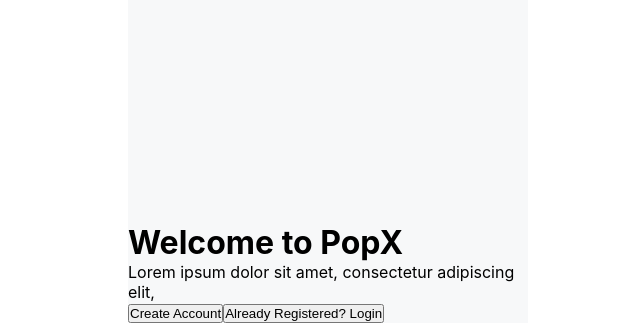
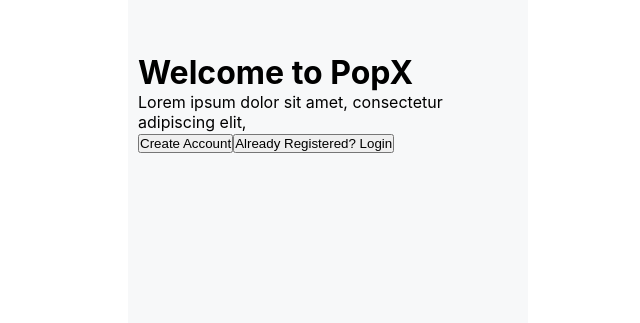
Before and after one commit to Prem324/Educase-Design, a React (Create React App) app: page / in a window 1280 px wide. Shown: the part 577-900 px from the top of the page, without its empty margins (312-952 px from the left). Built offline with nearby package versions, Linux system fonts and the light colour scheme.

Commit message:
Develop-Layout

```diff
--- a/src/App.css
+++ b/src/App.css
@@ -15,10 +15,6 @@
   width: 400px; /* Standard mobile width */
   height: 900px; /* Standard mobile height */
   background: #f7f8f9;
-  display: flex;
-  flex-direction: column;
-  justify-content: flex-end;
-  align-items: flex-end;
 }
 
 @media (max-width: 400px) {
--- a/src/components/LandingPage/index.css
+++ b/src/components/LandingPage/index.css
@@ -1,7 +1,8 @@
 .landing-page {
+  min-height: 90vh;
   padding: 10px;
   display: flex;
   flex-direction: column;
+  justify-content: flex-end;
   align-items: flex-end;
-  justify-content: flex-end;
 }
--- a/src/components/LandingPage/index.js
+++ b/src/components/LandingPage/index.js
@@ -1,5 +1,5 @@
 import React from "react";
-// import "./index.css";
+import "./index.css";
 
 const LandingPage = () => {
   return (
```
